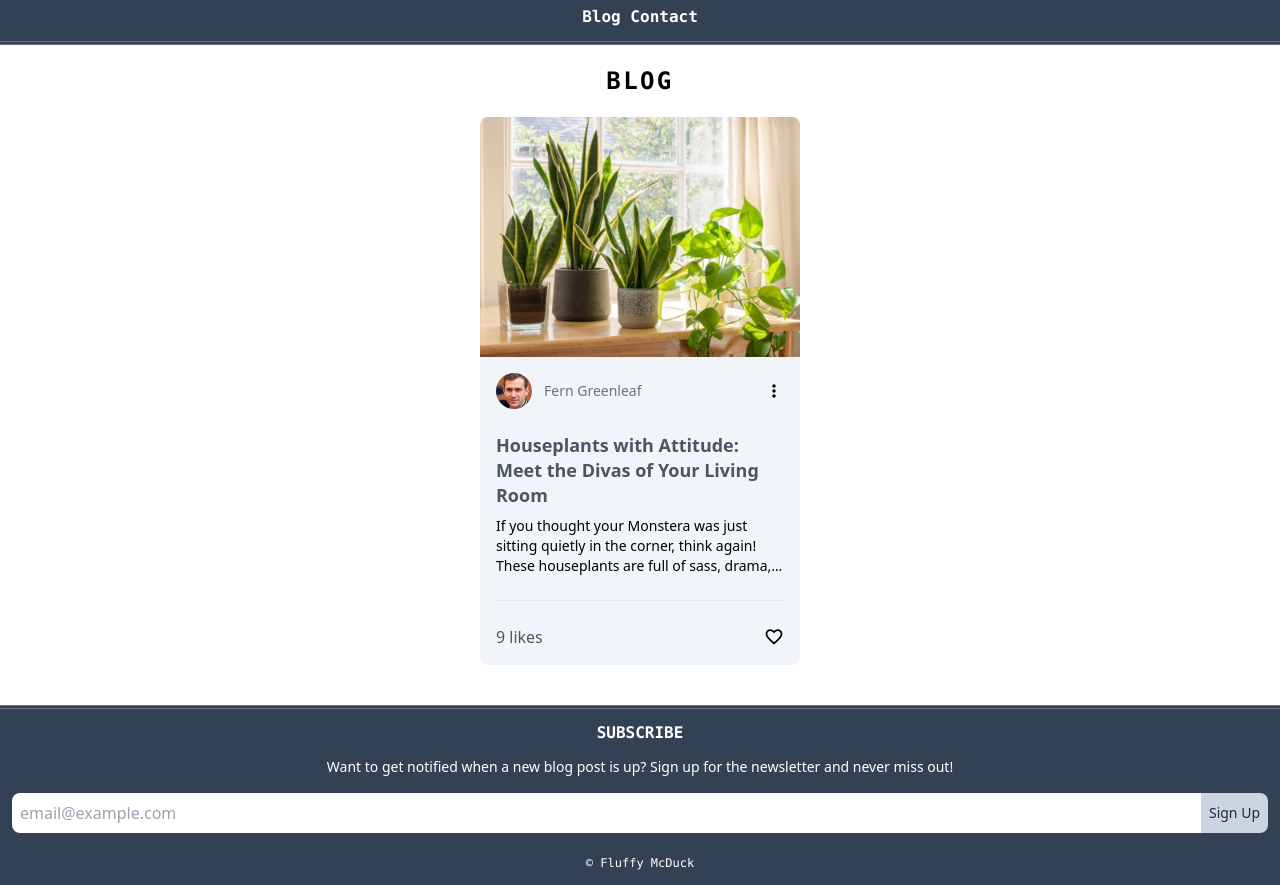
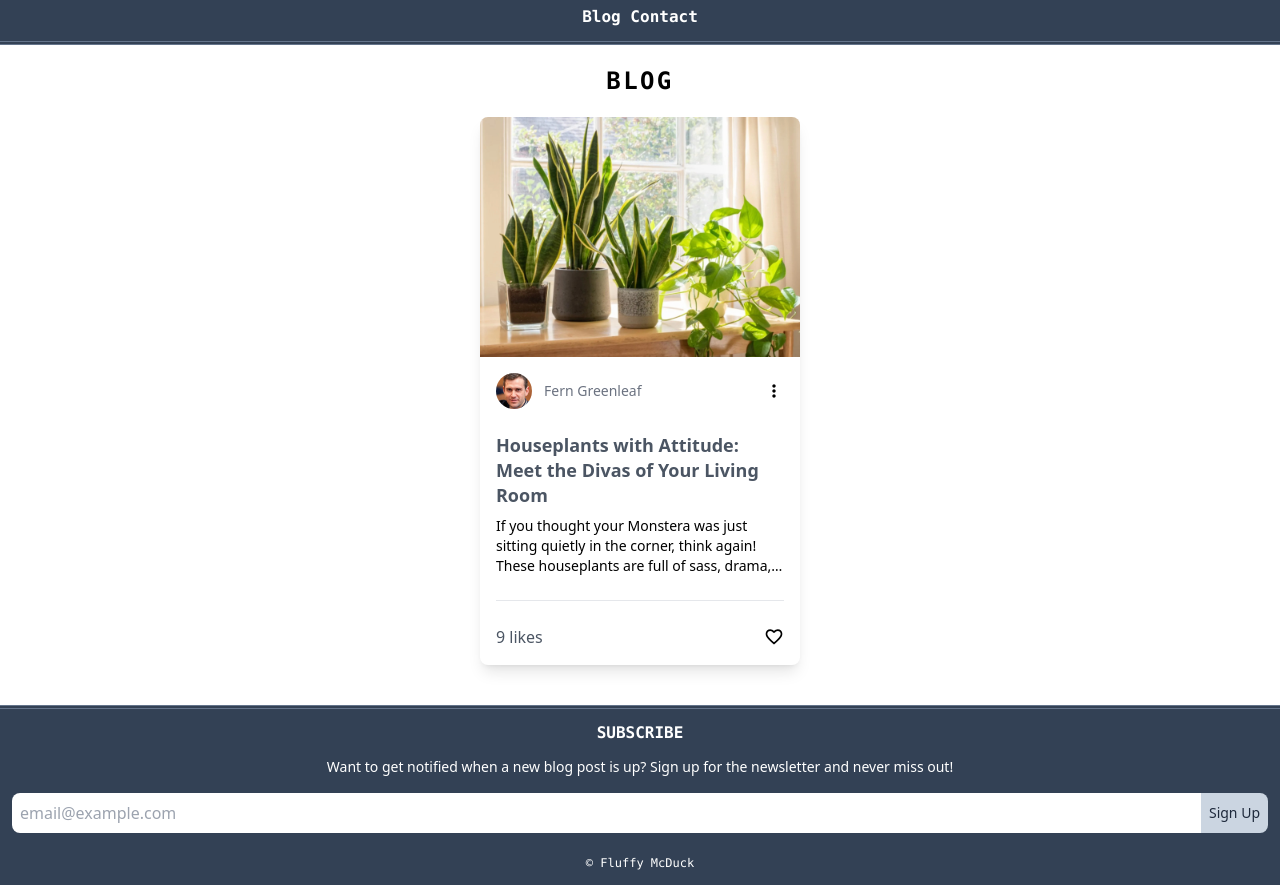
Before and after one commit to b-like-bahar/TailwindCSS-practiceProject, a website: page index.html in a window 1280 px wide. Shown: the part 58-943 px from the top of the page. Drawn offline with Linux system fonts and the light colour scheme.

Commit message:
add shadow to card and remove the bg color

```diff
--- a/index.html
+++ b/index.html
@@ -23,7 +23,7 @@
             <section class="w-11/12 mx-auto mb-10">
 
                 <!-- CARD -->
-                <section class="bg-slate-100 w-80 mx-auto rounded-lg">
+                <section class="w-80 mx-auto rounded-lg shadow-lg">
                     <img class="rounded-t-lg" src="img/post_houseplants.jpg" alt="Houseplants with Attitudes"/>
 
                     <!-- CARD CONTENT -->
```
Also changed, not shown: dist/styles.css.
